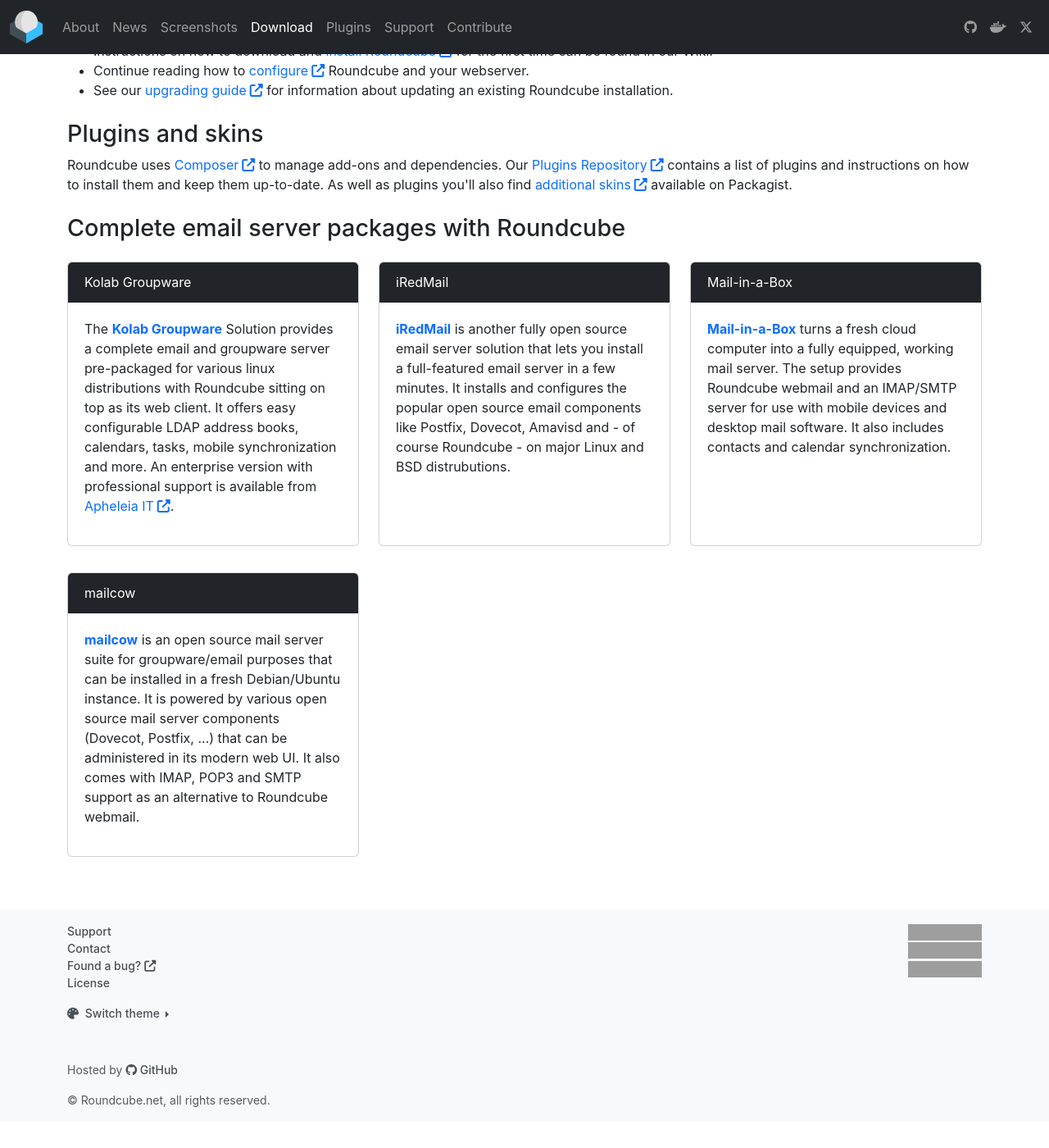
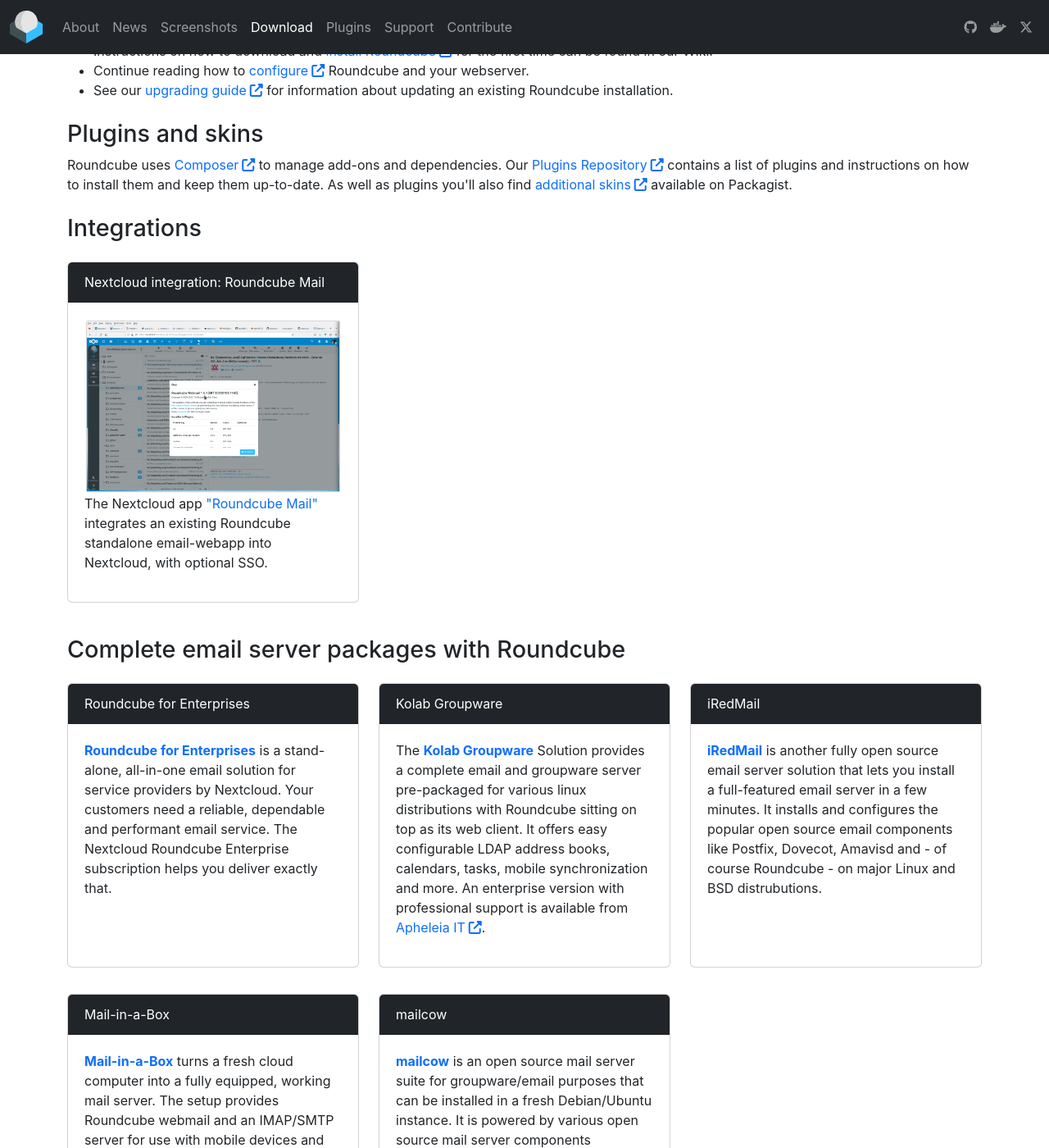
Before and after one commit to roundcube/roundcube.github.com, a Jekyll site: the page built from download/index.html, in a window 1280 px wide and 1400 px high, scrolled down 1547 px. Shown: the whole window at 82% size. Built offline with Jekyll 4.4.1, drawn with Linux system fonts in a browser that asks for light colours; nearby versions of some CDN libraries; before the commit the page ends 2915 px from its top, so only the background shows below that; grey boxes are pictures that could not be loaded.

Commit message:
List Nextcloud's enterprise offering and the NC app "Roundcube Mail"
This adds three new boxes to the 'About' and 'Download' pages in the known layout and style.

```diff
--- a/download/index.html
+++ b/download/index.html
@@ -134,9 +134,41 @@
 <p>Roundcube uses <a href="https://getcomposer.org" class="rc-icon external-link" target="_blank">Composer</a> to manage add-ons and dependencies. Our <a href="https://plugins.roundcube.net/" class="rc-icon external-link" target="_blank">Plugins Repository</a>
     contains a list of plugins and instructions on how to install them and keep them up-to-date. As well as plugins you'll also find <a href="https://packagist.org/?type=roundcube-skin" class="rc-icon external-link" target="_blank">additional skins</a> available on Packagist.</p>
 
+<h2 id="integrations">Integrations <a class="anchor" href="#integrations" aria-label="Link to this section: Integrations"></a></h2>
+
+<div class="row row-cols-1 row-cols-md-2 row-cols-lg-3">
+    <div class="col my-3">
+        <div class="card h-100">
+            <div class="card-header bg-header">
+                <span class="text-white">Nextcloud integration: Roundcube Mail</span>
+            </div>
+            <div class="card-body">
+                <p>
+                    <a href="https://apps.nextcloud.com/apps/mail_roundcube" target="_blank"><img src="/images/nextcloud-roundcube-main-window.png" style="max-width: 100%;" /></a>
+                    The Nextcloud app <a href="https://apps.nextcloud.com/apps/mail_roundcube" target="_blank">"Roundcube Mail"</a> integrates an existing Roundcube standalone email-webapp into Nextcloud, with optional SSO.
+                </p>
+            </div>
+        </div>
+    </div>
+
+</div>
+
+
 <h2 id="packages">Complete email server packages with Roundcube <a class="anchor" href="#packages" aria-label="Link to this section: Complete email server packages with Roundcube"></a></h2>
 
 <div class="row row-cols-1 row-cols-md-2 row-cols-lg-3">
+    <div class="col my-3">
+        <div class="card h-100">
+            <div class="card-header bg-header">
+                <span class="text-white">Roundcube for Enterprises</span>
+            </div>
+            <div class="card-body">
+                <p><a href="https://nextcloud.com/roundcube/" class="fw-bold" target="_blank">Roundcube for Enterprises</a>
+                    is a stand-alone, all-in-one email solution for service providers by Nextcloud. Your customers need a reliable, dependable and performant email service. The Nextcloud Roundcube Enterprise subscription helps you deliver exactly that.
+            </div>
+        </div>
+    </div>
+
     <div class="col my-3">
         <div class="card h-100">
             <div class="card-header bg-header">
```
Also changed, not shown: about/index.html (+18 -1 lines), images/nextcloud-roundcube-main-window.png (added).
